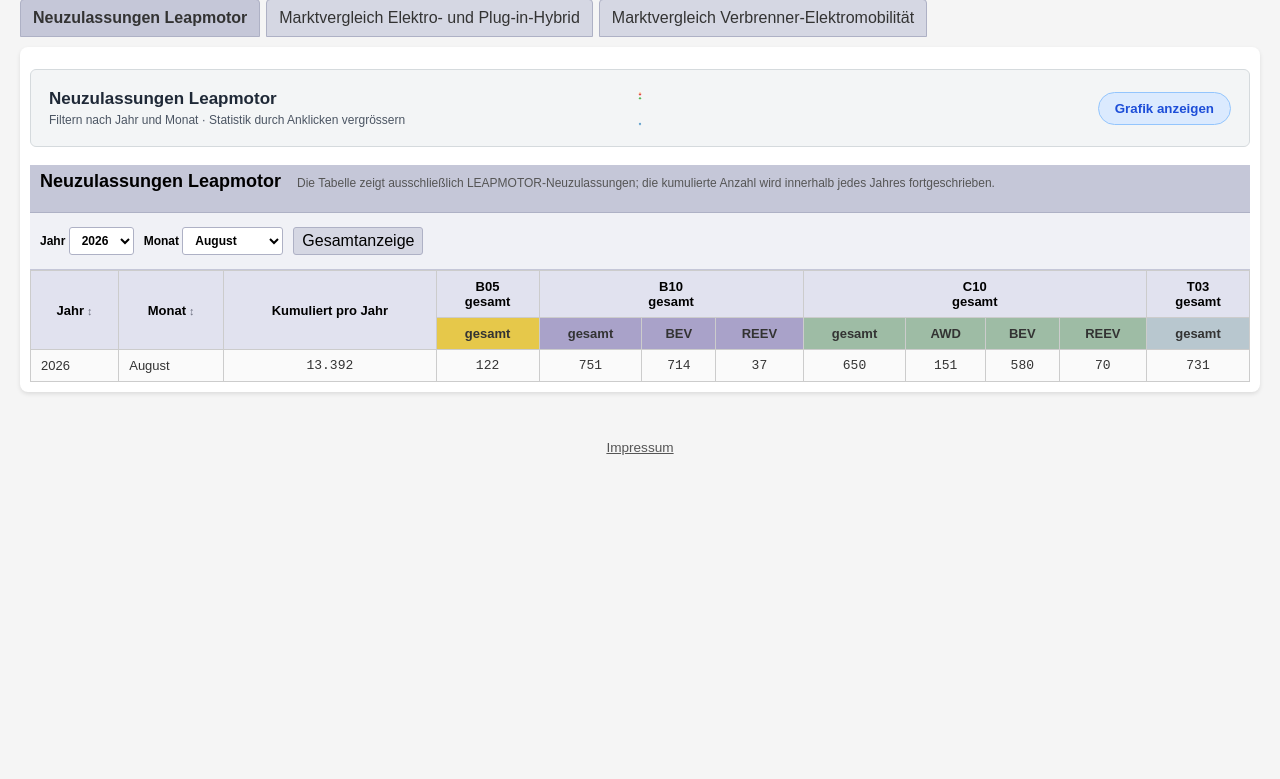
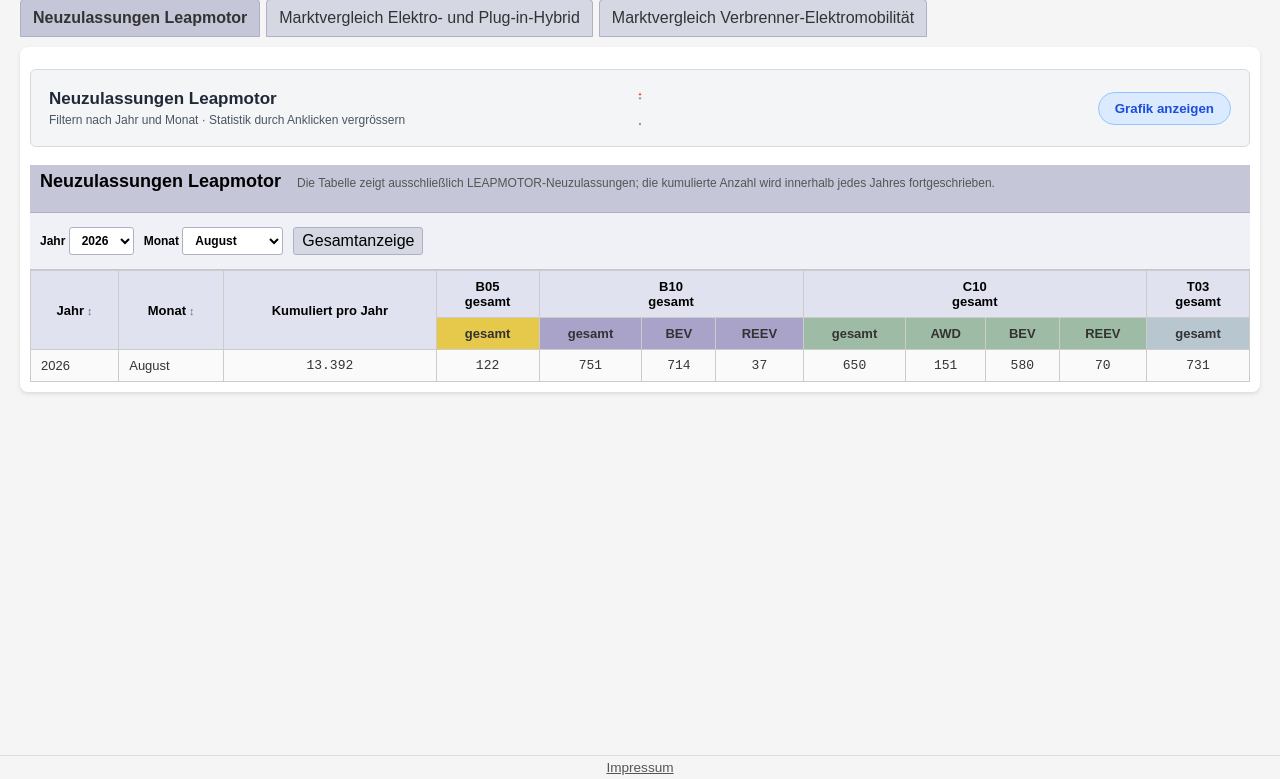
Before and after one commit to juliandi01/lpmff, a PHP site: page /kba-statistiken.html in a window 1280 px wide. Shown: the part 21-800 px from the top of the page. Run offline with PHP 8.4, Linux system fonts and the light colour scheme.

Commit message:
optimize layouts

```diff
--- a/kbastatistiken/kba-statistiken.html
+++ b/kbastatistiken/kba-statistiken.html
@@ -8,6 +8,7 @@
         body {
             font-family: Arial, sans-serif;
             margin: 20px;
+            padding-bottom: 28px;
             background-color: #f5f5f5;
         }
         .tab-layout {
@@ -474,9 +475,16 @@
             }
         }
         .page-footer {
-            margin-top: 48px;
+            position: fixed;
+            left: 0;
+            right: 0;
+            bottom: 0;
+            padding: 4px 0;
+            background: #f5f5f5;
+            border-top: 1px solid #ddd;
             text-align: center;
             font-size: .85rem;
+            z-index: 5;
         }
         .page-footer a {
             color: #555;
```
Also changed, not shown: kbastatistiken/index.php (+5 -2 lines), 1 other file.
